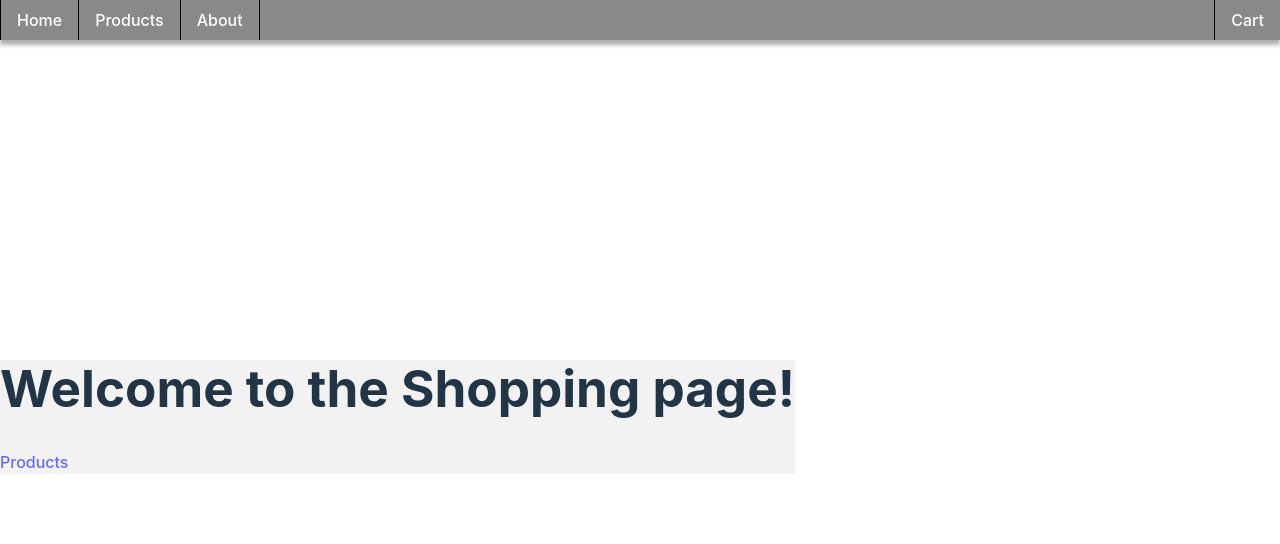
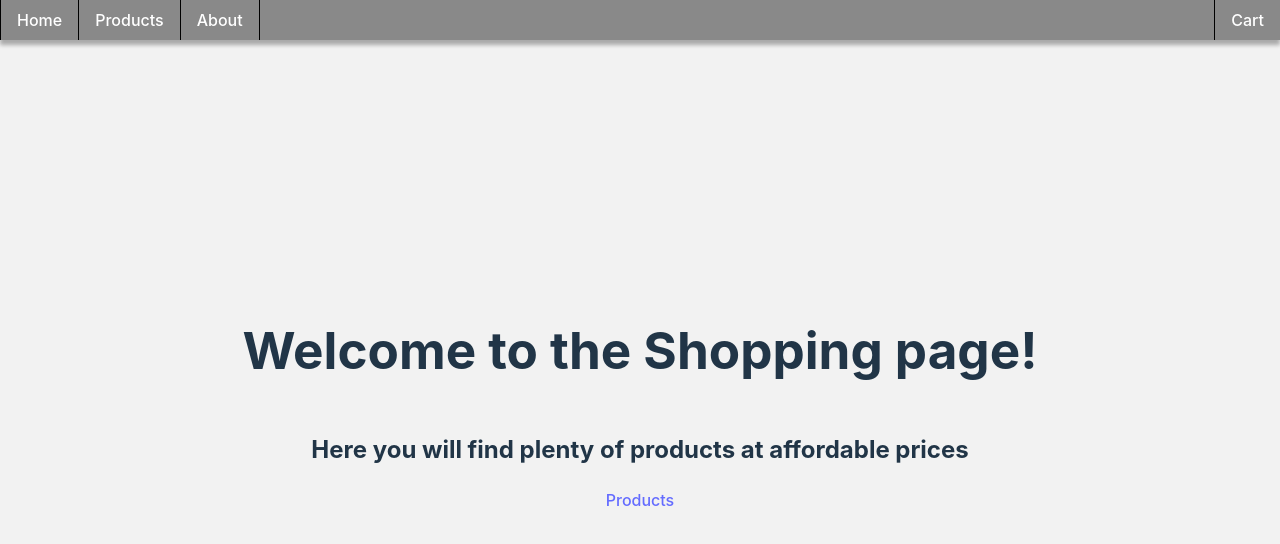
Before and after one commit to timalo/shoppingCart, a React (Vite) app: page / in a window 1280 px wide. Shown: the top 544 px of the page. Built offline with nearby package versions, Linux system fonts and the light colour scheme.

Commit message:
Landing page background color now takes up the entire empty space and content is centered.

```diff
--- a/src/Landing.jsx
+++ b/src/Landing.jsx
@@ -1,9 +1,11 @@
 import { Link } from "react-router-dom";
+import "./Layout.css";
 
 const Landing = () => {
   return (
-    <div>
+    <div className="content">
       <h1>Welcome to the Shopping page!</h1>
+      <h2>Here you will find plenty of products at affordable prices</h2>
       <Link to="/products">Products</Link>
     </div>
   );
--- a/src/Layout.css
+++ b/src/Layout.css
@@ -1,3 +1,33 @@
+#root,
+body,
+html {
+  height: 100%;
+  width: 100%;
+  margin: 0;
+  padding: 0;
+}
+
+.container {
+  display: flex;
+  flex-direction: column;
+  height: 100%;
+}
+
+.content {
+  height: 100%;
+  display: flex;
+  flex-direction: column;
+  align-items: center;
+  justify-content: center;
+  text-align: center;
+}
+
+main {
+  flex: 1;
+  background-color: #f2f2f2;
+  padding: 1rem;
+}
+
 .header {
   position: fixed;
   top: 0;
@@ -64,13 +94,3 @@
   align-items: center;
   justify-content: flex-end;
 }
-
-.content {
-  background-color: #f2f2f2;
-  height: 100%;
-  width: 100%;
-}
-
-main {
-  margin-top: 4rem; /* Adjust this value based on the height of your header */
-}
--- a/src/Layout.jsx
+++ b/src/Layout.jsx
@@ -4,7 +4,7 @@ import { Outlet } from "react-router-dom";
 
 const Layout = () => {
   return (
-    <div>
+    <div className="container">
       <header className="header">
         <nav className="navBar">
           <ul className="nav-links-start">
@@ -14,11 +14,11 @@ const Layout = () => {
             </li>
             <div className="verticalSeparator"></div>
             <li>
-              <Link to="/about">Products</Link>
+              <Link to="/products">Products</Link>
             </li>
             <div className="verticalSeparator"></div>
             <li>
-              <Link to="/contact">About</Link>
+              <Link to="/about">About</Link>
             </li>
             <div className="verticalSeparator"></div>
           </ul>
@@ -30,9 +30,9 @@ const Layout = () => {
           </ul>
         </nav>
       </header>
-      <div className="content">
+      <main>
         <Outlet />
-      </div>
+      </main>
     </div>
   );
 };
```
